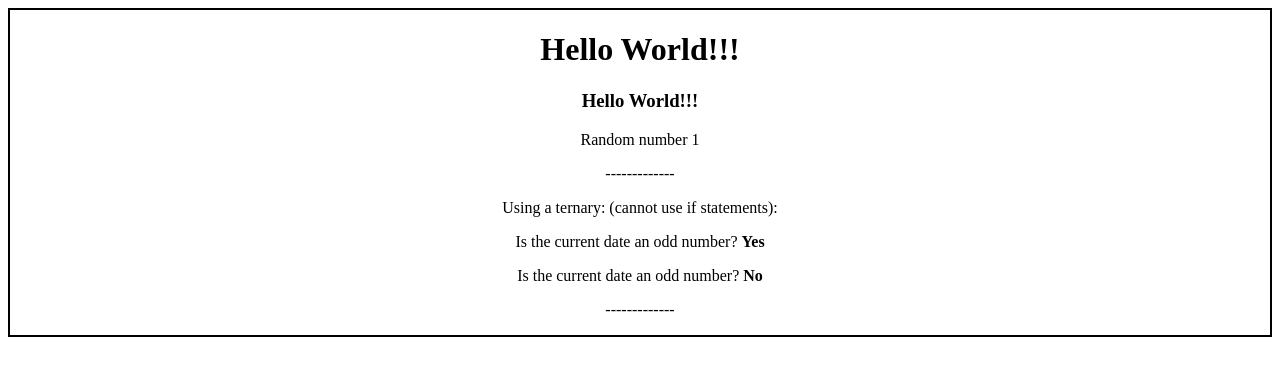
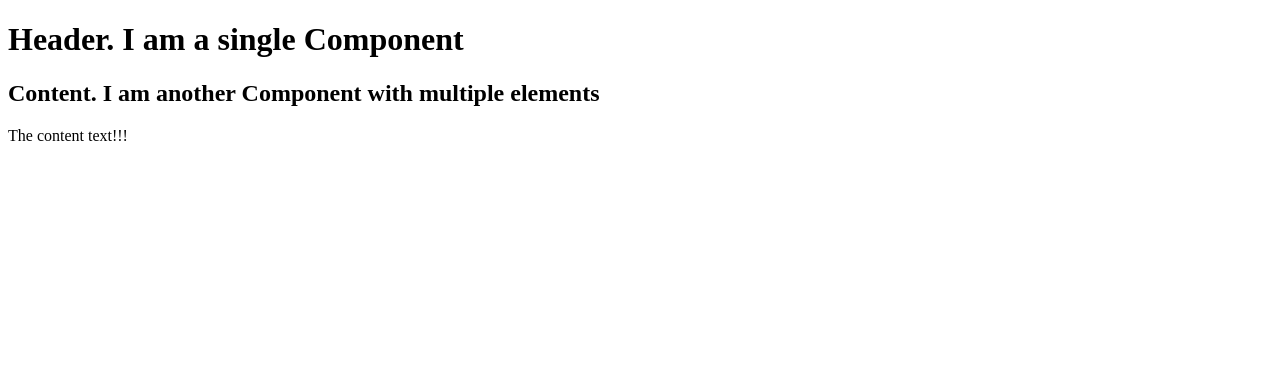
Before and after one commit to DominicSerranoC14/ReactWorkshop, a React app: page / in a window 1280 px wide. Shown: the top 376 px of the page. Built offline with nearby package versions, Linux system fonts and the light colour scheme.

Commit message:
Now rendering a component that owns two smaller component. Stateless

```diff
--- /dev/null
+++ b/MultiApp.jsx
@@ -0,0 +1,35 @@
+import React from 'react';
+
+class MultiApp extends React.Component {
+   render() {
+      return (
+         <div>
+            <Header/>
+            <Content/>
+         </div>
+      );
+   }
+}
+
+class Header extends React.Component {
+   render() {
+      return (
+         <div>
+            <h1>Header. I am a single Component</h1>
+         </div>
+      );
+   }
+}
+
+class Content extends React.Component {
+   render() {
+      return (
+         <div>
+            <h2>Content. I am another Component with multiple elements</h2>
+            <p>The content text!!!</p>
+         </div>
+      );
+   }
+}
+
+export default MultiApp;
```
Also changed, not shown: App.jsx (+4 -3 lines), main.js (+6 -1 lines).
